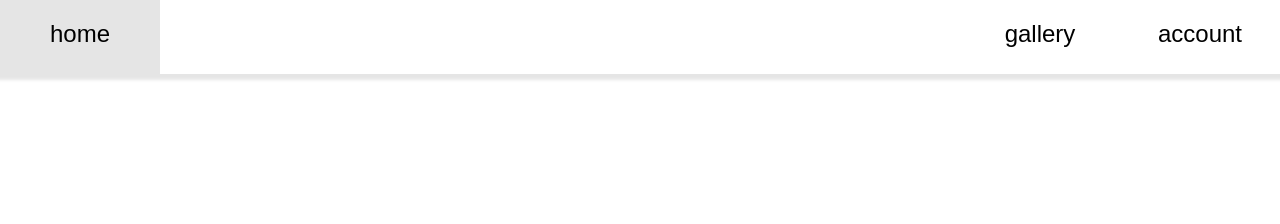
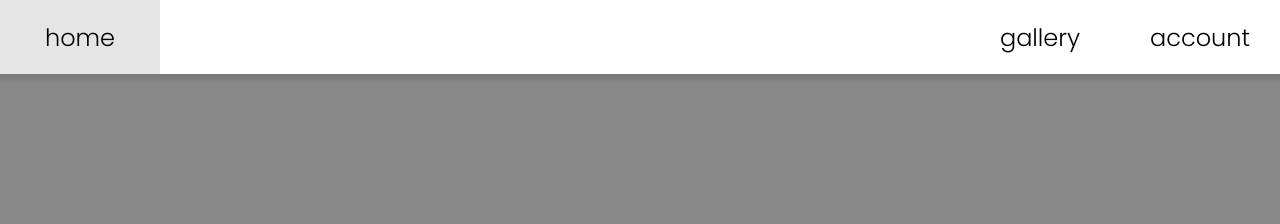
Before and after one commit to karlcridland/Portfolio_Website, a plain HTML site: page public/index.html in a window 1280 px wide. Drawn offline with Linux system fonts and the light colour scheme; a web font is replaced by a local one.

Commit message:
Cleaned repeated code used in header.

```diff
--- a/public/css/header.css
+++ b/public/css/header.css
@@ -1,5 +1,5 @@
 body{
-    font-family: 'Pattaya', sans-serif;
+    font-family: 'Poppins', sans-serif;
     background-color: white;
 }
 div.header{
@@ -34,3 +34,11 @@ div.dropdown{
     z-index: 101;
     background-color: white;
 }
+div.main{
+    position: absolute;
+    left: 0;
+    top: 74px;
+    height: calc(100% - 74px);
+    width: 100%;
+    background-color: #888888;
+}
--- /dev/null
+++ b/public/css/index.css
@@ -0,0 +1,3 @@
+:root{
+    --neon: #dc5eff
+}
--- a/public/header.js
+++ /dev/null
@@ -1,57 +0,0 @@
-const header = document.getElementById('header');
-
-const homeButton = document.createElement('a');
-homeButton.setAttribute('class','homeButton');
-homeButton.textContent = 'home';
-homeButton.style.float = 'left';
-header.appendChild(homeButton);
-
-const accountButton = document.createElement('a');
-accountButton.setAttribute('class','homeButton');
-accountButton.textContent = 'account';
-header.appendChild(accountButton);
-
-const galleryButton = document.createElement('a');
-galleryButton.setAttribute('class','homeButton');
-galleryButton.textContent = 'gallery';
-header.appendChild(galleryButton);
-
-const dropdown = document.createElement('div');
-dropdown.setAttribute('class','dropdown');
-document.getElementById('body').appendChild(dropdown);
-
-const paintingButton = document.createElement('a');
-paintingButton.setAttribute('class','homeButton');
-paintingButton.textContent = 'paintings';
-dropdown.appendChild(paintingButton);
-paintingButton.style.width = 'calc(100% - 40px)';
-
-const sculptureButton = document.createElement('a');
-sculptureButton.setAttribute('class','homeButton');
-sculptureButton.textContent = 'sculptures';
-dropdown.appendChild(sculptureButton);
-sculptureButton.style.width = 'calc(100% - 40px)';
-
-function locateDropdown(){
-    dropdown.style.left = galleryButton.offsetLeft+'px';
-    dropdown.style.width = galleryButton.offsetWidth+'px';
-}
-locateDropdown();
-window.onresize = function (){
-    locateDropdown();
-}
-
-document.getElementById('body').onmouseover = function (){
-    dropdown.style.height = '0';
-    dropdown.style.boxShadow = 'unset';
-}
-
-galleryButton.onmouseover = function (e){
-    e.stopPropagation()
-    dropdown.style.height = '148px';
-    dropdown.style.boxShadow = '0 7px 5px 5px rgba(0,0,0,0.1)';
-}
-
-dropdown.onmouseover = function (e){
-    e.stopPropagation()
-}
--- a/public/index.html
+++ b/public/index.html
@@ -5,15 +5,19 @@
     <meta name="viewport" content="width=device-width, initial-scale=1">
     <title>Art Store</title>
     <link type="text/css" rel="stylesheet" href="css/header.css">
+    <link type="text/css" rel="stylesheet" href="css/index.css">
   </head>
   <body id="body">
   <div id="header" class="header"></div>
+  <div id="main" class="main">
+  </div>
   </body>
   <link rel="preconnect" href="https://fonts.gstatic.com">
   <link href="https://fonts.googleapis.com/css2?family=Pattaya&display=swap" rel="stylesheet">
+  <link href="https://fonts.googleapis.com/css2?family=Poppins:ital,wght@0,100;0,200;0,300;0,700;1,100;1,200&display=swap" rel="stylesheet">
   <script src="https://www.gstatic.com/firebasejs/8.6.1/firebase-app.js"></script>
   <script src="https://www.gstatic.com/firebasejs/8.6.1/firebase-auth.js"></script>
   <script src="https://www.gstatic.com/firebasejs/8.6.1/firebase-database.js"></script>
-  <script src="firebase.js"></script>
-  <script src="header.js"></script>
+  <script src="javascript/firebase.js"></script>
+  <script src="javascript/header.js"></script>
 </html>
--- /dev/null
+++ b/public/javascript/header.js
@@ -0,0 +1,44 @@
+const header = document.getElementById('header');
+
+function appendButton(name,position,anchor,parent){
+    const button = document.createElement('a');
+    button.setAttribute('class','homeButton');
+    button.textContent = name;
+    button.style.float = position;
+    parent.appendChild(button);
+    return button;
+}
+
+const dropdown = document.createElement('div');
+dropdown.setAttribute('class','dropdown');
+document.getElementById('body').appendChild(dropdown);
+
+const homeButton = appendButton('home','left','/index.html',header);
+const accountButton = appendButton('account','right',null,header);
+const galleryButton = appendButton('gallery','right','/gallery.html',header);
+const iosButton = appendButton('iOS Apps','right','/gallery.html?type=ios',dropdown);
+const websiteButton = appendButton('Websites','right','/gallery.html?type=websites',dropdown);
+
+function locateDropdown(){
+    dropdown.style.left = galleryButton.offsetLeft+'px';
+    dropdown.style.width = galleryButton.offsetWidth+'px';
+}
+locateDropdown();
+window.onresize = function (){
+    locateDropdown();
+}
+
+document.getElementById('body').onmousemove = function (){
+    dropdown.style.height = '0';
+    dropdown.style.boxShadow = 'unset';
+}
+
+galleryButton.onmousemove = function (e){
+    e.stopPropagation()
+    dropdown.style.height = '148px';
+    dropdown.style.boxShadow = '0 7px 5px 5px rgba(0,0,0,0.1)';
+}
+
+dropdown.onmousemove = function (e){
+    e.stopPropagation()
+}
```
Also changed, not shown: public/gallery.html (+3 -3 lines), public/javascript/firebase.js (renamed from public/firebase.js).
